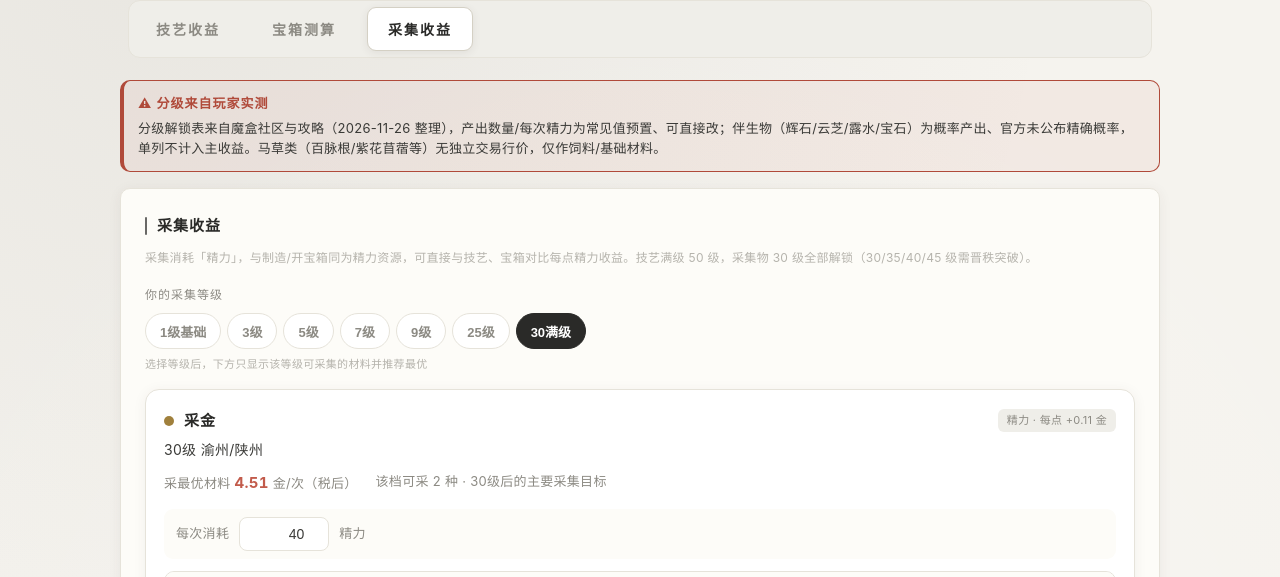
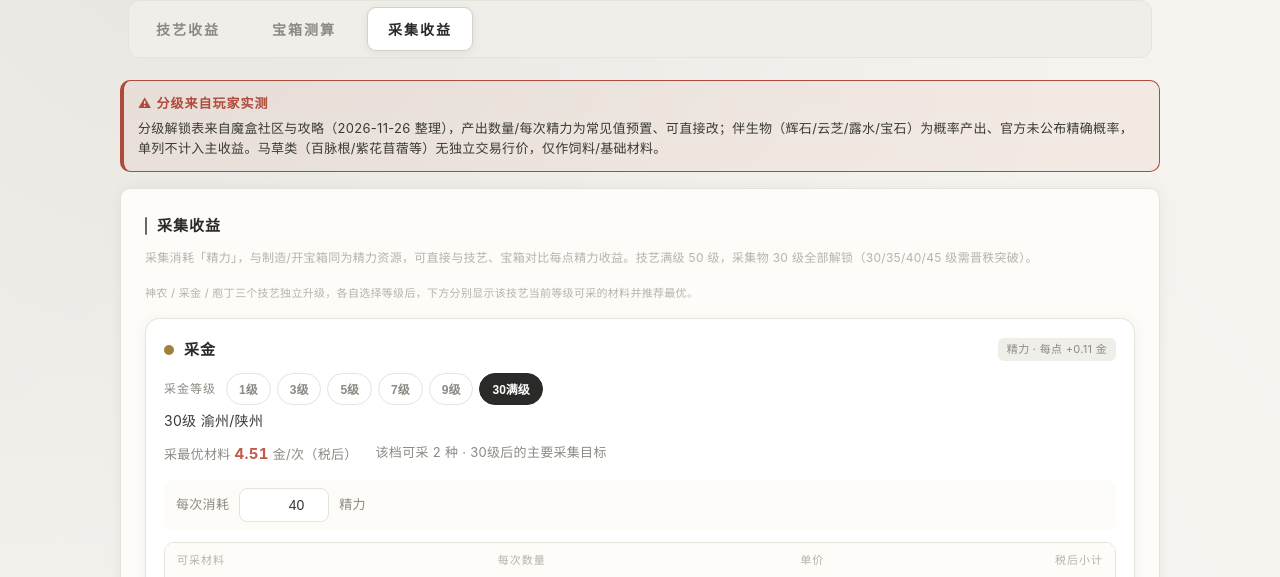
Before and after one commit to hhc990316/jx3-profit, a plain HTML site: page index.html in a window 1280 px wide. Both pictures are taken after a click on the button "采集收益". Shown: the part 207-784 px from the top of the page. Drawn offline with Linux system fonts and the light colour scheme.

Commit message:
采集三技艺等级独立：每个卡片单独设置等级

```diff
--- a/index.html
+++ b/index.html
@@ -316,6 +316,10 @@ select.filter {
   color: #fff; background: var(--ink); border-color: var(--ink);
 }
 .gather-level-hint { display: block; margin-top: 6px; font-size: 11px; color: var(--text-3); }
+/* 卡片内联等级选择器 */
+.gather-level-inline { display: flex; align-items: center; gap: 10px; margin: 10px 0 4px; flex-wrap: wrap; }
+.gather-level-inline .gather-level-label { display: inline; margin-bottom: 0; font-size: 12px; color: var(--text-2); letter-spacing: 1px; white-space: nowrap; }
+.gather-level-inline .gather-level-tab { min-height: 32px; padding: 4px 12px; font-size: 12px; }
 .gather-card {
   border: 1px solid var(--border); border-radius: 14px; padding: 18px;
   background: var(--card-2); box-shadow: var(--shadow);
@@ -638,9 +642,7 @@ select.filter {
         </div>
       </div>
       <div class="gather-level">
-        <span class="gather-level-label">你的采集等级</span>
-        <div class="gather-level-tabs" id="gatherLevelTabs" role="tablist" aria-label="采集等级"></div>
-        <span class="gather-level-hint">选择等级后，下方只显示该等级可采集的材料并推荐最优</span>
+        <span class="gather-level-hint">神农 / 采金 / 庖丁三个技艺独立升级，各自选择等级后，下方分别显示该技艺当前等级可采的材料并推荐最优。</span>
       </div>
       <div class="gather-list" id="gatherList"></div>
       <div class="source-note gather-note" id="gatherNote"></div>
@@ -687,7 +689,7 @@ let state = {
   chestKey: 'bronze',
   chestCosts: {},
   gatherOverrides: {},
-  gatherLevel: 30,
+  gatherLevels: {},
 };
 
 function fmtJin(v) {
@@ -1107,11 +1109,17 @@ function updateChest() {
 function getGathers() {
   return (DATA && DATA.gathers) ? DATA.gathers : [];
 }
-// 采集等级档位（苍生铸世：按各采集实际解锁等级动态收集，1/3/5/7/9/25/30）
-function gatherLevels() {
-  const set = [1];
-  getGathers().forEach(g => (g.tiers || []).forEach(t => { if (t.level != null && !set.includes(t.level)) set.push(t.level); }));
-  return set.sort((a, b) => a - b);
+// 某采集技艺的等级档位（该技艺 tiers 里的解锁等级，升序）
+function gatherLevelsOf(gather) {
+  return (gather.tiers || []).map(t => t.level).filter(v => v != null).sort((a, b) => a - b);
+}
+// 读取该技艺当前选择的等级；未设置时默认取其最高档（满级解锁）
+function gatherLevel(gather) {
+  if (state.gatherLevels[gather.key] == null) {
+    const lvs = gatherLevelsOf(gather);
+    state.gatherLevels[gather.key] = lvs.length ? lvs[lvs.length - 1] : 30;
+  }
+  return state.gatherLevels[gather.key];
 }
 // 某采集在指定等级下可采的 tier（level <= 当前等级，取最高可采档）
 function activeTier(gather, level) {
@@ -1119,30 +1127,13 @@ function activeTier(gather, level) {
   if (!tiers.length) return null;
   return tiers[tiers.length - 1];
 }
-function renderGatherLevelTabs() {
-  const el = document.getElementById('gatherLevelTabs');
-  if (!el) return;
-  const levels = gatherLevels();
-  el.innerHTML = levels.map(lv => {
-    const active = lv === state.gatherLevel ? ' active' : '';
-    const label = lv === 1 ? '1级基础' : (lv === 30 ? '30满级' : lv + '级');
-    return `<button type="button" class="gather-level-tab${active}" data-level="${lv}">${label}</button>`;
-  }).join('');
-  el.querySelectorAll('.gather-level-tab').forEach(btn => {
-    btn.addEventListener('click', () => {
-      state.gatherLevel = parseInt(btn.dataset.level, 10);
-      renderGatherLevelTabs();
-      renderGatherList();
-    });
-  });
-}
 function renderGatherList() {
   const el = document.getElementById('gatherList');
   const fee = 1 - (DATA.fee_rate || 0);
-  const level = state.gatherLevel || 30;
   el.innerHTML = '';
 
   getGathers().forEach(gather => {
+    const level = gatherLevel(gather);
     const tier = activeTier(gather, level);
     if (!tier) return;
 
@@ -1186,11 +1177,22 @@ function renderGatherList() {
         <div class="num" style="color:var(--text-3)">概率产出</div>
       </div>`).join('');
 
+    // 该技艺独立的等级选择器
+    const levelTabs = gatherLevelsOf(gather).map(lv => {
+      const active = lv === level ? ' active' : '';
+      const label = lv === 30 ? '30满级' : lv + '级';
+      return `<button type="button" class="gather-level-tab${active}" data-gather="${gather.key}" data-level="${lv}">${label}</button>`;
+    }).join('');
+
     card.innerHTML = `
       <div class="head">
         <span class="dot"></span>
         <span class="gname">${gather.name}</span>
         <span class="tag">${gather.energy_unit} · 每点 ${fmtSignedJin(perEnergy)} 金</span>
+      </div>
+      <div class="gather-level-inline">
+        <span class="gather-level-label">${gather.name}等级</span>
+        <div class="gather-level-tabs">${levelTabs}</div>
       </div>
       <div class="tier-info">
         <span class="tier-label">${tier.label}</span>
@@ -1215,6 +1217,15 @@ function renderGatherList() {
       </div>
     `;
     el.appendChild(card);
+  });
+
+  // 等级切换
+  el.querySelectorAll('.gather-level-tab').forEach(btn => {
+    btn.addEventListener('click', () => {
+      const key = btn.dataset.gather;
+      state.gatherLevels[key] = parseInt(btn.dataset.level, 10);
+      renderGatherList();
+    });
   });
 
   el.querySelectorAll('input[data-energy]').forEach(inp => {
@@ -1253,7 +1264,6 @@ function initGather() {
     document.getElementById('gatherTab').hidden = true;
     return;
   }
-  renderGatherLevelTabs();
   renderGatherList();
   renderGatherNote();
 }
```
